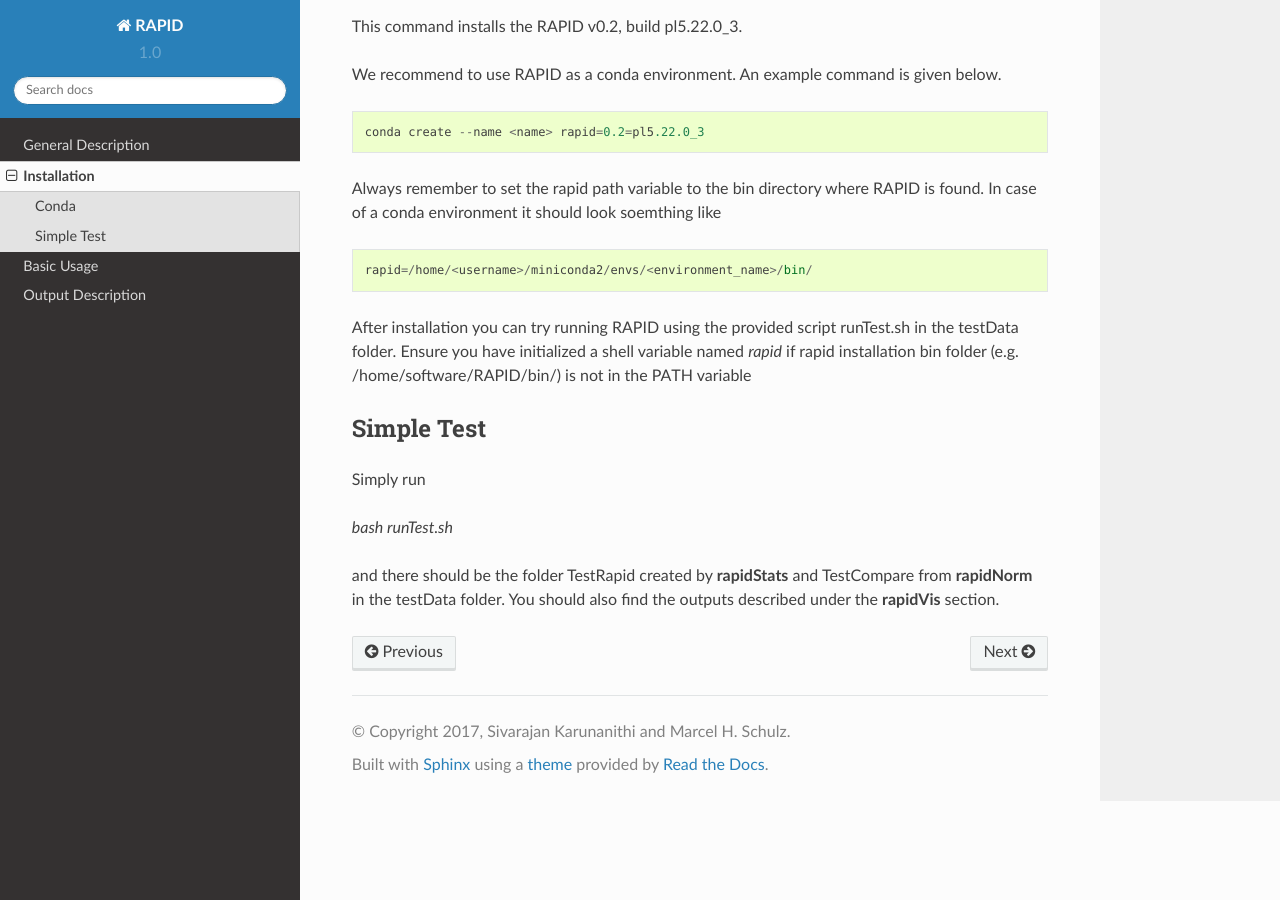
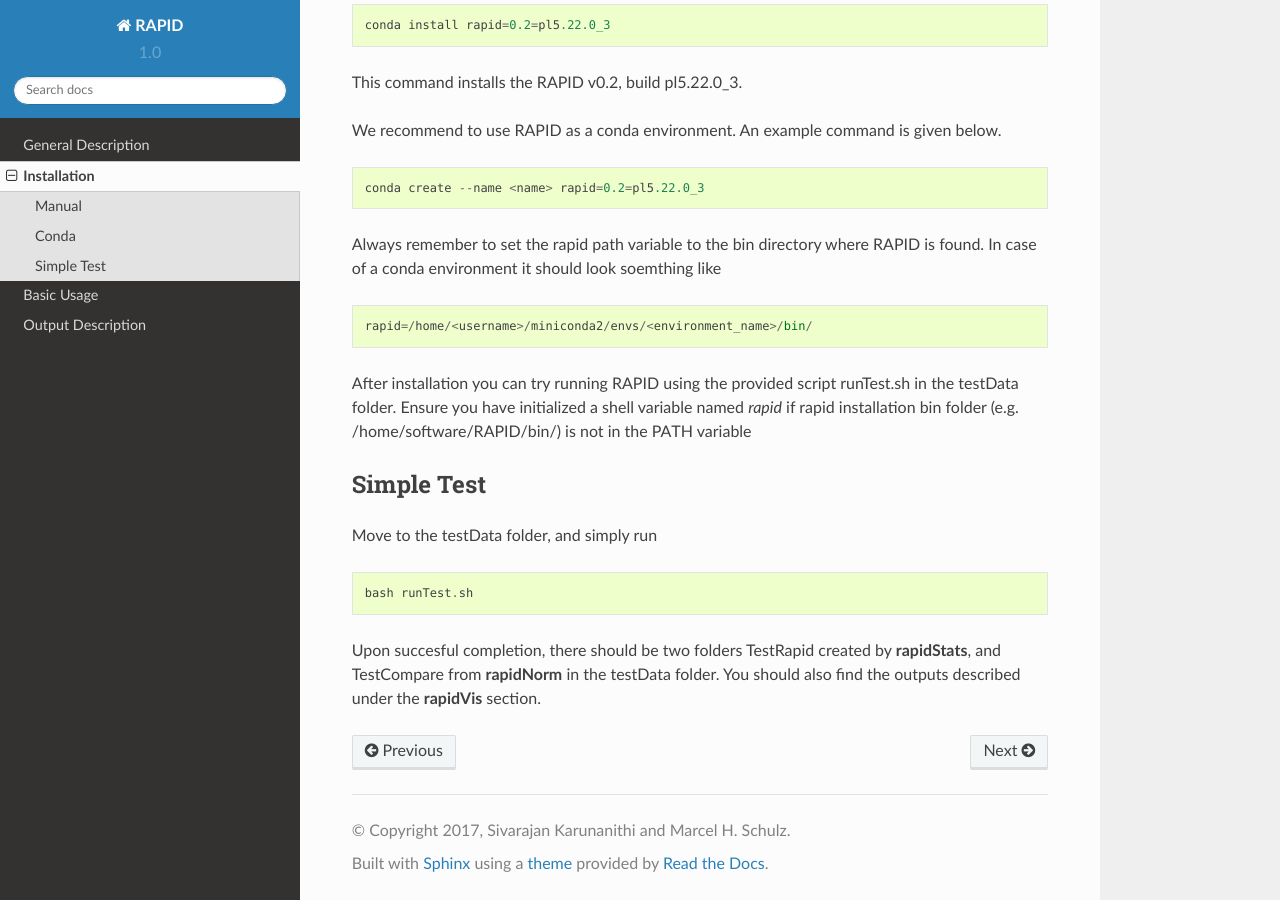
Before and after one commit to SchulzLab/RAPID, a Sphinx documentation site: the page built from docs/Installation.rst, in a window 1280 px wide and 900 px high, scrolled down 760 px. Built offline with Sphinx 7.4.7 and the Read the Docs theme 2.0.0, drawn with Linux system fonts in a browser that asks for light colours.

Commit message:
Readthedocs: Updated formatting for each chapter in pdf

```diff
--- a/docs/Installation.rst
+++ b/docs/Installation.rst
@@ -1,6 +1,9 @@
 
 Installation
 ============
+
+Manual
+------
 
 RAPID does not require any compilation.
 
@@ -43,9 +46,9 @@
 Simple Test
 -----------
 
-Simply run
+Move to the testData folder, and simply run ::
 
-`bash runTest.sh`
+    bash runTest.sh
 
-and there should be the folder TestRapid created by **rapidStats** and TestCompare from **rapidNorm** in the testData folder.
+Upon succesful completion, there should be two folders TestRapid created by **rapidStats**, and TestCompare from **rapidNorm** in the testData folder.
 You should also find the outputs described under the **rapidVis** section.
--- a/docs/Output.rst
+++ b/docs/Output.rst
@@ -38,6 +37,8 @@
 
    *FolderName*.html - An automatically generated HTML file consisting of various plots like read lengths, antisense ratio, etc. in different scales, compared across all the samples.
 
+More description about each plot can be found in `PlotInfo <https://github.com/SchulzLab/RAPID/blob/master/PlotInfo.md>_`
+
 
 Differential Analysis
 ---------------------
```
Also changed, not shown: other parts of docs/Output.rst (+1 -2 lines), docs/Usage.rst (+42 -28 lines).
